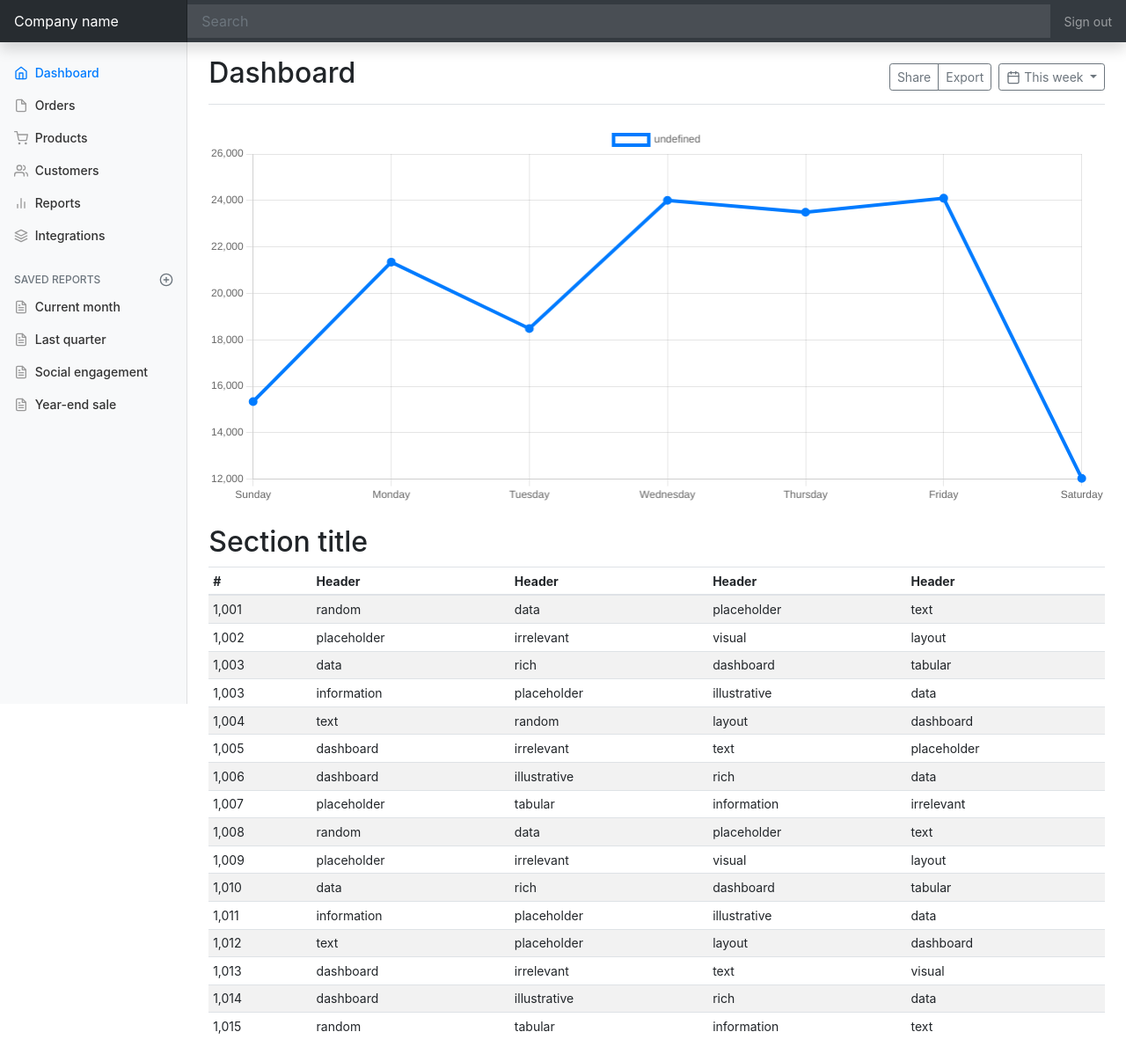
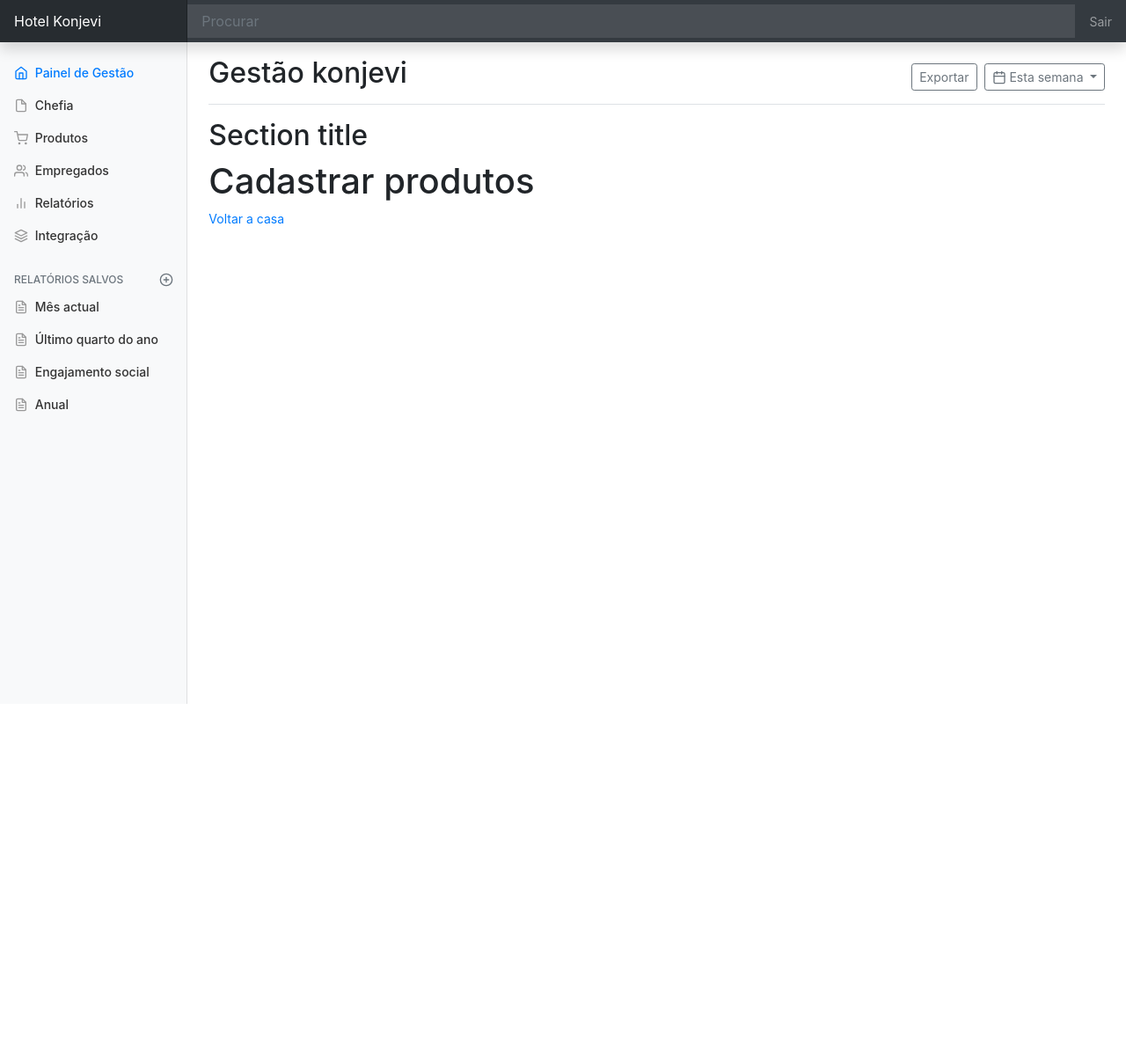
Before and after one commit to Catugi/TFC_Sebastiao, a Django app: page /cadastrar_produtos in a window 1280 px wide. Shown: the whole page at 88% size. After the commit the page ends 800 px from the top, so only its background shows below. Run offline with Django 3.2, Linux system fonts and the light colour scheme; some libraries are stand-ins or nearby versions.

Commit message:
Várias alterações

```diff
--- a/konjevi/templates/base.html
+++ b/konjevi/templates/base.html
@@ -1,6 +1,6 @@
 {% load static %}
 <!DOCTYPE html>
-<html lang="en">
+<html lang="pt-br">
   <head>
     <meta charset="utf-8" />
     <meta
@@ -46,7 +46,7 @@
       class="navbar navbar-dark sticky-top bg-dark flex-md-nowrap p-0 shadow"
     >
       <a class="navbar-brand col-md-3 col-lg-2 mr-0 px-3" href="#"
-        >Company name</a
+        >Hotel Konjevi</a
       >
       <button
         class="navbar-toggler position-absolute d-md-none collapsed"
@@ -62,12 +62,12 @@
       <input
         class="form-control form-control-dark w-100"
         type="text"
-        placeholder="Search"
+        placeholder="Procurar"
         aria-label="Search"
       />
       <ul class="navbar-nav px-3">
         <li class="nav-item text-nowrap">
-          <a class="nav-link" href="#">Sign out</a>
+          <a class="nav-link" href="#">Sair</a>
         </li>
       </ul>
     </nav>
@@ -83,37 +83,37 @@
               <li class="nav-item">
                 <a class="nav-link active" href="#">
                   <span data-feather="home"></span>
-                  Dashboard <span class="sr-only">(current)</span>
+                  Painel de Gestão <span class="sr-only">(current)</span>
                 </a>
               </li>
               <li class="nav-item">
                 <a class="nav-link" href="#">
                   <span data-feather="file"></span>
-                  Orders
+                  Chefia
                 </a>
               </li>
               <li class="nav-item">
                 <a class="nav-link" href="#">
                   <span data-feather="shopping-cart"></span>
-                  Products
+                  Produtos
                 </a>
               </li>
               <li class="nav-item">
                 <a class="nav-link" href="#">
                   <span data-feather="users"></span>
-                  Customers
+                  Empregados
                 </a>
               </li>
               <li class="nav-item">
                 <a class="nav-link" href="#">
                   <span data-feather="bar-chart-2"></span>
-                  Reports
+                  Relatórios
                 </a>
               </li>
               <li class="nav-item">
                 <a class="nav-link" href="#">
                   <span data-feather="layers"></span>
-                  Integrations
+                  Integração
                 </a>
               </li>
             </ul>
@@ -121,7 +121,7 @@
             <h6
               class="sidebar-heading d-flex justify-content-between align-items-center px-3 mt-4 mb-1 text-muted"
             >
-              <span>Saved reports</span>
+              <span>Relatórios salvos</span>
               <a
                 class="d-flex align-items-center text-muted"
                 href="#"
@@ -134,25 +134,25 @@
               <li class="nav-item">
                 <a class="nav-link" href="#">
                   <span data-feather="file-text"></span>
-                  Current month
+                  Mês actual
                 </a>
               </li>
               <li class="nav-item">
                 <a class="nav-link" href="#">
                   <span data-feather="file-text"></span>
-                  Last quarter
+                  Último quarto do ano
                 </a>
               </li>
               <li class="nav-item">
                 <a class="nav-link" href="#">
                   <span data-feather="file-text"></span>
-                  Social engagement
+                  Engajamento social
                 </a>
               </li>
               <li class="nav-item">
                 <a class="nav-link" href="#">
                   <span data-feather="file-text"></span>
-                  Year-end sale
+                  Anual
                 </a>
               </li>
             </ul>
@@ -163,14 +163,12 @@
           <div
             class="d-flex justify-content-between flex-wrap flex-md-nowrap align-items-center pt-3 pb-2 mb-3 border-bottom"
           >
-            <h1 class="h2">Dashboard</h1>
+            <h1 class="h2">Gestão konjevi</h1>
             <div class="btn-toolbar mb-2 mb-md-0">
               <div class="btn-group mr-2">
+                <!-- Adicionar qualquer botão aqui que faça parte do grupo de botões -->
                 <button type="button" class="btn btn-sm btn-outline-secondary">
-                  Share
-                </button>
-                <button type="button" class="btn btn-sm btn-outline-secondary">
-                  Export
+                  Exportar
                 </button>
               </div>
               <button
@@ -178,24 +176,24 @@
                 class="btn btn-sm btn-outline-secondary dropdown-toggle"
               >
                 <span data-feather="calendar"></span>
-                This week
+                Esta semana
               </button>
             </div>
           </div>
 
-          <canvas
+          <!-- <canvas
             class="my-4 w-100"
             id="myChart"
             width="900"
             height="380"
-          ></canvas>
+          ></canvas> -->
 
           <h2>Section title</h2>
-          <div class="table-responsive">
+          <!-- <div class="table-responsive">
             <table class="table table-striped table-sm">
               <thead>
                 <tr>
-                  <th>#</th>
+                  <th>Nº</th>
                   <th>Header</th>
                   <th>Header</th>
                   <th>Header</th>
@@ -210,114 +208,10 @@
                   <td>placeholder</td>
                   <td>text</td>
                 </tr>
-                <tr>
-                  <td>1,002</td>
-                  <td>placeholder</td>
-                  <td>irrelevant</td>
-                  <td>visual</td>
-                  <td>layout</td>
-                </tr>
-                <tr>
-                  <td>1,003</td>
-                  <td>data</td>
-                  <td>rich</td>
-                  <td>dashboard</td>
-                  <td>tabular</td>
-                </tr>
-                <tr>
-                  <td>1,003</td>
-                  <td>information</td>
-                  <td>placeholder</td>
-                  <td>illustrative</td>
-                  <td>data</td>
-                </tr>
-                <tr>
-                  <td>1,004</td>
-                  <td>text</td>
-                  <td>random</td>
-                  <td>layout</td>
-                  <td>dashboard</td>
-                </tr>
-                <tr>
-                  <td>1,005</td>
-                  <td>dashboard</td>
-                  <td>irrelevant</td>
-                  <td>text</td>
-                  <td>placeholder</td>
-                </tr>
-                <tr>
-                  <td>1,006</td>
-                  <td>dashboard</td>
-                  <td>illustrative</td>
-                  <td>rich</td>
-                  <td>data</td>
-                </tr>
-                <tr>
-                  <td>1,007</td>
-                  <td>placeholder</td>
-                  <td>tabular</td>
-                  <td>information</td>
-                  <td>irrelevant</td>
-                </tr>
-                <tr>
-                  <td>1,008</td>
-                  <td>random</td>
-                  <td>data</td>
-                  <td>placeholder</td>
-                  <td>text</td>
-                </tr>
-                <tr>
-                  <td>1,009</td>
-                  <td>placeholder</td>
-                  <td>irrelevant</td>
-                  <td>visual</td>
-                  <td>layout</td>
-                </tr>
-                <tr>
-                  <td>1,010</td>
-                  <td>data</td>
-                  <td>rich</td>
-                  <td>dashboard</td>
-                  <td>tabular</td>
-                </tr>
-                <tr>
-                  <td>1,011</td>
-                  <td>information</td>
-                  <td>placeholder</td>
-                  <td>illustrative</td>
-                  <td>data</td>
-                </tr>
-                <tr>
-                  <td>1,012</td>
-                  <td>text</td>
-                  <td>placeholder</td>
-                  <td>layout</td>
-                  <td>dashboard</td>
-                </tr>
-                <tr>
-                  <td>1,013</td>
-                  <td>dashboard</td>
-                  <td>irrelevant</td>
-                  <td>text</td>
-                  <td>visual</td>
-                </tr>
-                <tr>
-                  <td>1,014</td>
-                  <td>dashboard</td>
-                  <td>illustrative</td>
-                  <td>rich</td>
-                  <td>data</td>
-                </tr>
-                <tr>
-                  <td>1,015</td>
-                  <td>random</td>
-                  <td>tabular</td>
-                  <td>information</td>
-                  <td>text</td>
-                </tr>
               </tbody>
             </table>
-          </div>
+          </div> -->
+          {% block content %}{% endblock %}
         </main>
       </div>
     </div>
@@ -326,7 +220,7 @@
     <script>
       window.jQuery ||
         document.write(
-          '<script src="{% static 'konjevi/js/jquery-3.6.0.slim.min.js' %}"><\/script>'
+          "<script src="{% static 'konjevi/js/jquery-3.6.0.slim.min.js' %}'><\/script>"
         );
     </script>
     <script src="{% static 'konjevi/bootstrap/js/bootstrap.bundle.min.js' %}"></script>
--- a/konjevi/templates/konjevi/cadastrar_fornecedor.html
+++ b/konjevi/templates/konjevi/cadastrar_fornecedor.html
@@ -1,3 +1,4 @@
 {% extends "base.html" %} {% block content %}
 <p>Aqui se cadastram os forncedores</p>
+<a href="{% url 'home' %}">Voltar a casa</a><br />
 {% endblock %}
--- a/konjevi/templates/konjevi/cadastrar_produto.html
+++ b/konjevi/templates/konjevi/cadastrar_produto.html
@@ -1,3 +1,4 @@
 {% extends "base.html" %} {% block content %}
 <h1>Cadastrar produtos</h1>
+<a href="{% url 'home' %}">Voltar a casa</a><br />
 {% endblock %}
--- a/konjevi/templates/konjevi/cadastrar_usuario.html
+++ b/konjevi/templates/konjevi/cadastrar_usuario.html
@@ -1,3 +1,4 @@
 {% extends "base.html" %} {% block content %}
 <h1>Cadastrar usuarios</h1>
+<a href="{% url 'home' %}">Voltar a casa</a><br />
 {% endblock %}
--- a/konjevi/templates/konjevi/efectuar_reserva_quarto.html
+++ b/konjevi/templates/konjevi/efectuar_reserva_quarto.html
@@ -1,4 +1,5 @@
 {% extends "base.html" %} {% block content %}
 <h1>Efectuar reserva</h1>
 <h2>{{data}}</h2>
+<a href="{% url 'home' %}">Voltar a casa</a><br />
 {% endblock %}
--- a/konjevi/templates/konjevi/efectuar_venda_.html
+++ b/konjevi/templates/konjevi/efectuar_venda_.html
@@ -1,3 +1,4 @@
 {% extends "base.html" %} {% block content %}
-<h1>Cadastrar produtos</h1>
+<h1>Efectuar uma venda</h1>
+<a href="{% url 'home' %}">Voltar a casa</a><br />
 {% endblock %}
--- a/konjevi/templates/konjevi/listar_forncedores.html
+++ b/konjevi/templates/konjevi/listar_forncedores.html
@@ -1,3 +1,4 @@
 {% extends "base.html" %} {% block content %}
 <h1>Listar forncedores</h1>
+<a href="{% url 'home' %}">Voltar a casa</a><br />
 {% endblock %}
--- a/konjevi/templates/konjevi/listar_produtos.html
+++ b/konjevi/templates/konjevi/listar_produtos.html
@@ -1,3 +1,4 @@
 {% extends "base.html" %} {% block content %}
 <h1>Listar Produtos</h1>
+<a href="{% url 'home' %}">Voltar a casa</a><br />
 {% endblock %}
--- a/konjevi/templates/konjevi/listar_reservas.html
+++ b/konjevi/templates/konjevi/listar_reservas.html
@@ -1,3 +1,4 @@
 {% extends "base.html" %} {% block content %}
 <h1>Listar reservas</h1>
+<a href="{% url 'home' %}">Voltar a casa</a><br />
 {% endblock %}
--- a/konjevi/templates/konjevi/listar_vendas.html
+++ b/konjevi/templates/konjevi/listar_vendas.html
@@ -1,3 +1,4 @@
 {% extends "base.html" %} {% block content %}
 <h1>Listar vendas</h1>
+<a href="{% url 'home' %}">Voltar a casa</a><br />
 {% endblock %}
--- a/myadmin/templates/myadmin/logout.html
+++ b/myadmin/templates/myadmin/logout.html
@@ -1,4 +1,4 @@
 {% extends "base.html" %} {% block content %}
 <p>Logout page</p>
-<a href="{% url 'login' %}">Login</a><br />
+<a href="{% url 'home' %}">Sair</a><br />
 {% endblock %}
```
Also changed, not shown: myadmin/templates/myadmin/base.html (renamed from myadmin/templates/base.html).
